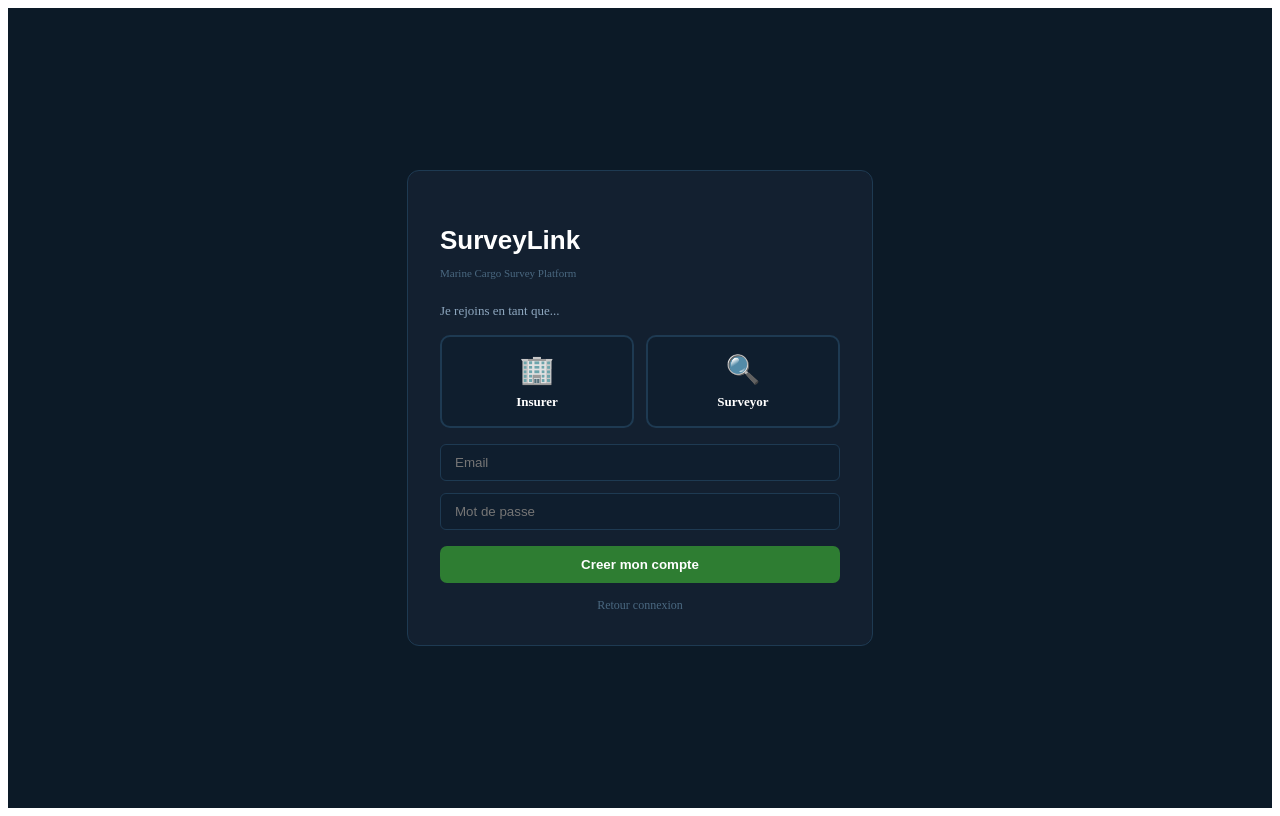
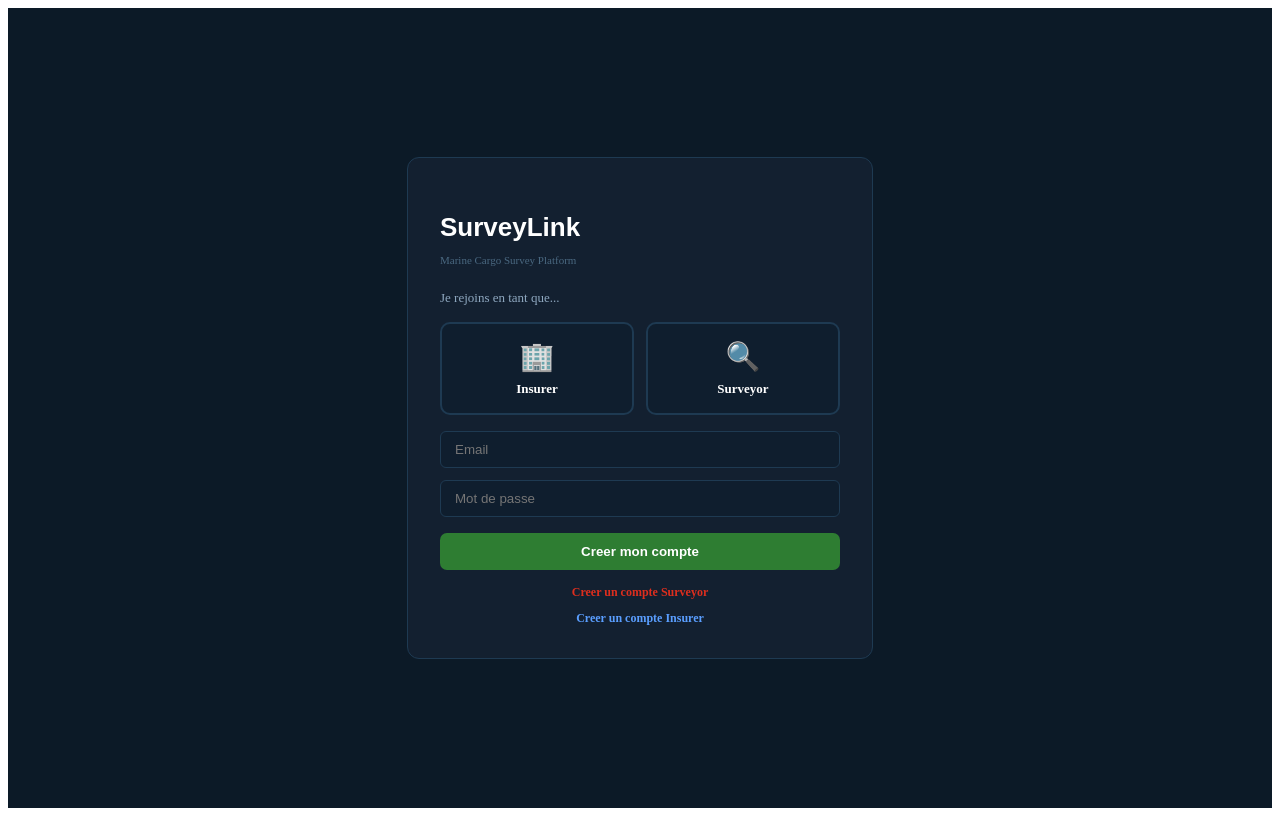
Before and after one commit to surveybaja-source/SurveyLink., a Next.js app: page /auth in a window 1280 px wide. Both pictures are taken after a click on the element "Creer un compte". Built offline with nearby package versions, Linux system fonts and the light colour scheme; no server answers.

Commit message:
Update registration options in auth page

```diff
--- a/app/auth/page.js
+++ b/app/auth/page.js
@@ -77,7 +77,10 @@ export default function AuthPage() {
               {loading ? 'Creation...' : 'Creer mon compte'}
             </button>
             <div style={{textAlign:'center',marginTop:12}}>
-              <span onClick={()=>setMode('login')} style={{color:'#4a6880',fontSize:12,cursor:'pointer'}}>Retour connexion</span>
+              <span onClick={()=>router.push('/register/expert')} style={{color:'#dd2e1e',fontSize:12,cursor:'pointer',fontWeight:700}}>Creer un compte Surveyor</span>
+<div style={{textAlign:'center',marginTop:8}}>
+  <span onClick={()=>router.push('/register/insurer')} style={{color:'#5a9eff',fontSize:12,cursor:'pointer',fontWeight:700}}>Creer un compte Insurer</span>
+</div>
             </div>
           </div>
         )}
```
